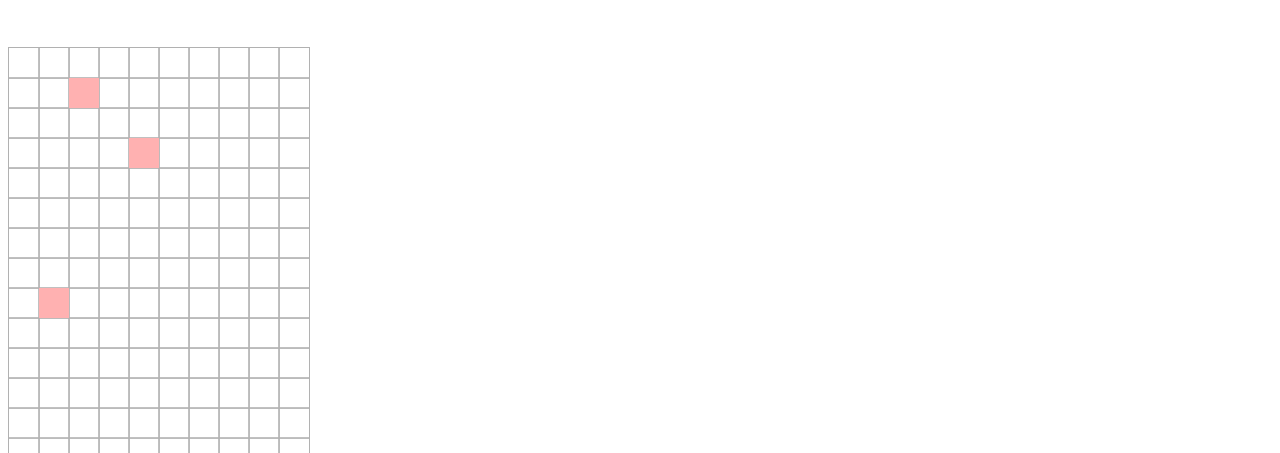
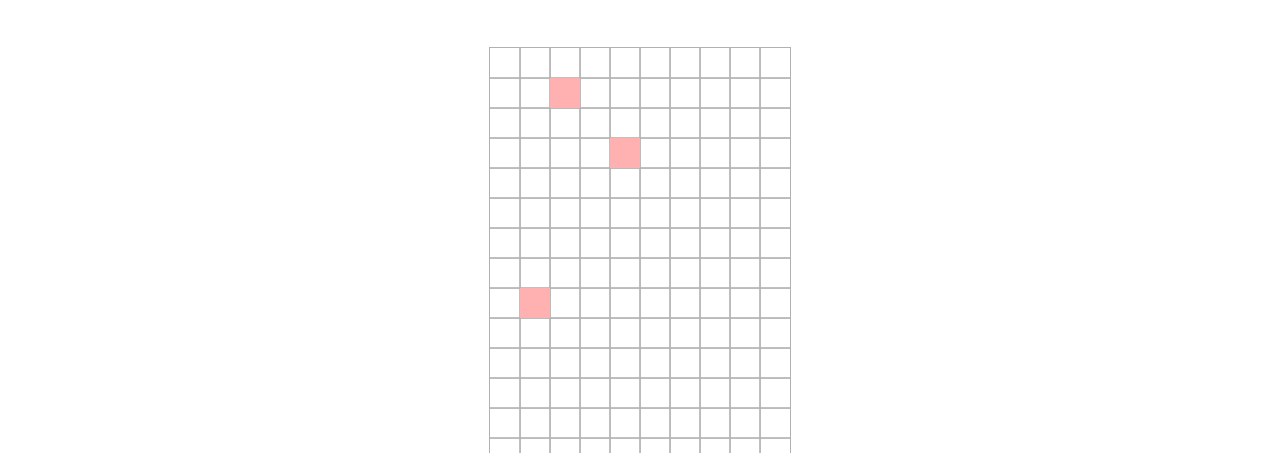
Before and after one commit to rickaw/softwire-work-experience-feb-2024, a website: page src/game.html in a window 1280 px wide. Shown: the part 347-800 px from the top of the page. Drawn offline with Linux system fonts and the light colour scheme.

Commit message:
Center game board and clean up

```diff
--- a/src/game.css
+++ b/src/game.css
@@ -1,6 +1,9 @@
-.center {
+.game-board {
+    display: block;
+    border: 1px solid #000000;
+    opacity: 0.3;
+    height: 600px;
     margin: 0 auto;
-    border: 3px solid pink;
 }
 
 #game-header {
--- a/src/game.html
+++ b/src/game.html
@@ -10,7 +10,7 @@
 <body>
     <h1 id="game-header">Pink Dino's Take Over</h1>
 
-    <canvas class="center" id="canvas" width="400" height="800" style="border:1px solid #000000; opacity:0.3; height:600px; "></canvas>
+    <canvas class="game-board" id="canvas" width="400" height="800"></canvas>
 
     <h2 class="sub-heading">
          History
```
